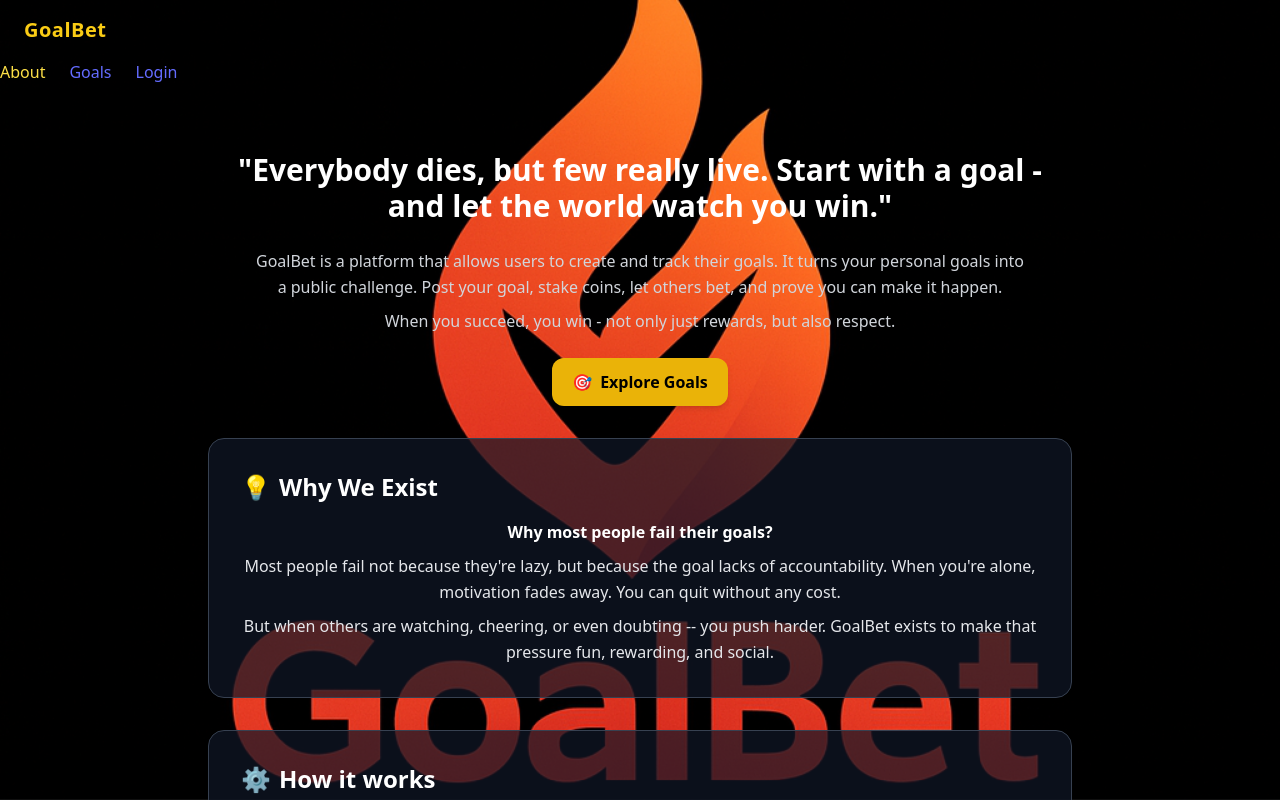
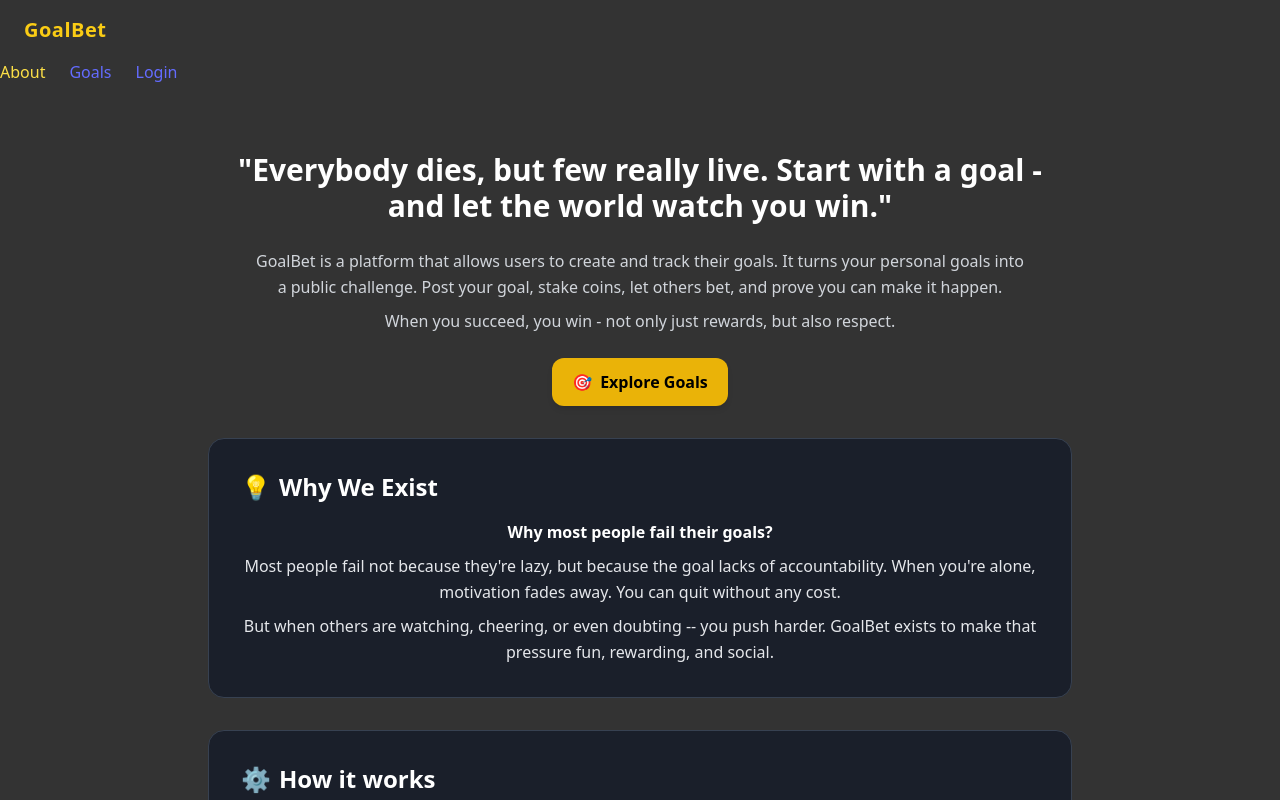
Before and after one commit to AidanZhong/GoalBet, a React (Vite) app in the folder web/: page /about in a window 1280 px wide. Shown: the top 800 px of the page. Built offline with nearby package versions, Linux system fonts and the light colour scheme.

Commit message:
issue #3

```diff
--- a/web/src/layouts/MainLayout.tsx
+++ b/web/src/layouts/MainLayout.tsx
@@ -1,23 +1,22 @@
 import Navbar from "../component/Navbar.tsx";
 import Background from "../component/Background.tsx";
-import {useLocation} from "react-router-dom";
 
 export default function MainLayout({children}: { children: React.ReactNode }) {
-    const location = useLocation();
+    // const location = useLocation();
+    //
+    // const backgrounds: Record<string, string> = {
+    //     "/": "/images/goalbet_logo_black_bg.png",
+    //     "/about": "/images/goalbet_logo_black_bg.png",
+    //     "/goals": "/images/goalbet_logo_black_bg.png",
+    //     "/wallet": "/images/goalbet_logo_black_bg.png",
+    //     "/login": "/images/goalbet_logo_black_bg.png",
+    // };
 
-    const backgrounds: Record<string, string> = {
-        "/": "/images/goalbet_logo_black_bg.png",
-        "/about": "/images/goalbet_logo_black_bg.png",
-        "/goals": "/images/goalbet_logo_black_bg.png",
-        "/wallet": "/images/goalbet_logo_black_bg.png",
-        "/login": "/images/goalbet_logo_black_bg.png",
-    };
-
-    const currentBg = backgrounds[location.pathname] || "/images/goalbet_logo_black_bg.png";
+    // const currentBg = backgrounds[location.pathname] || "/images/goalbet_logo_black_bg.png";
 
     return (
         <div className="min-h-screen text-white relative overflow-hidden">
-            <Background image={currentBg}/>
+            <Background/>
             <header className={"relative z-10"}>
                 <Navbar/>
             </header>
```
